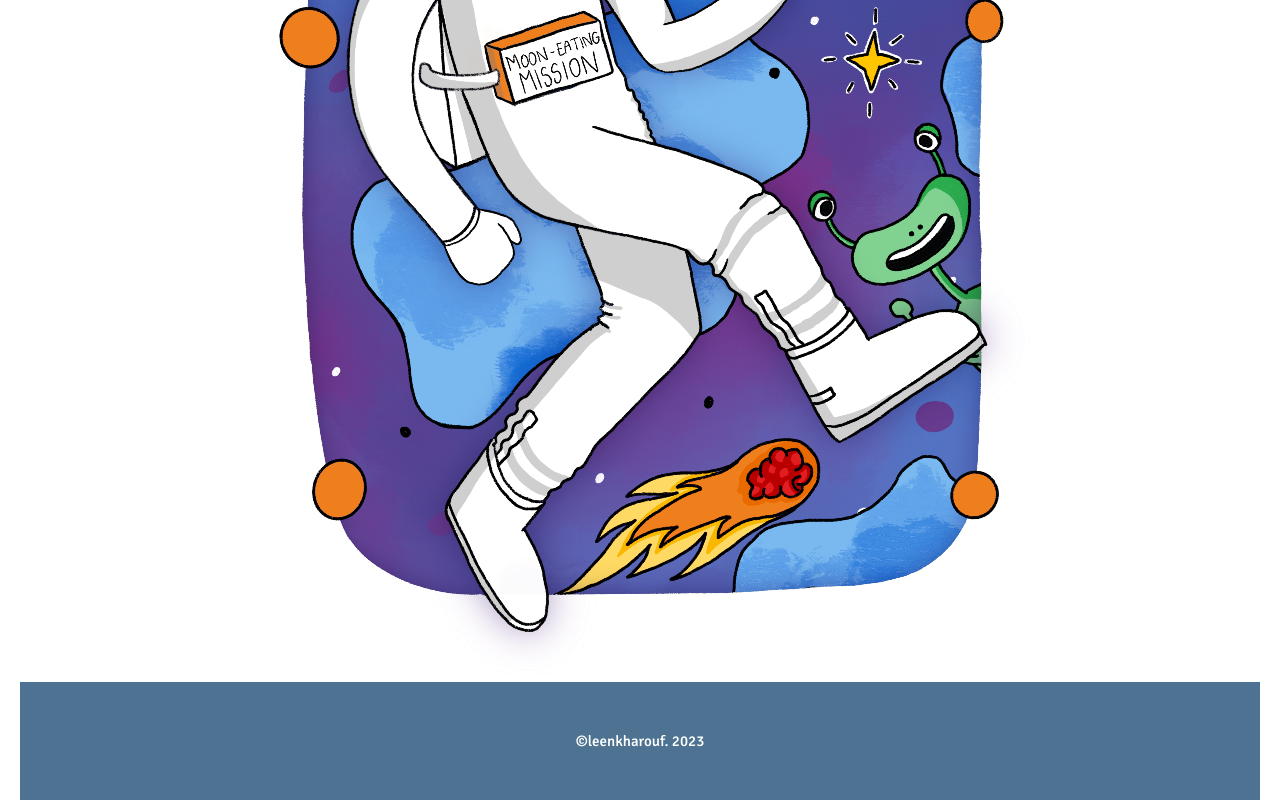
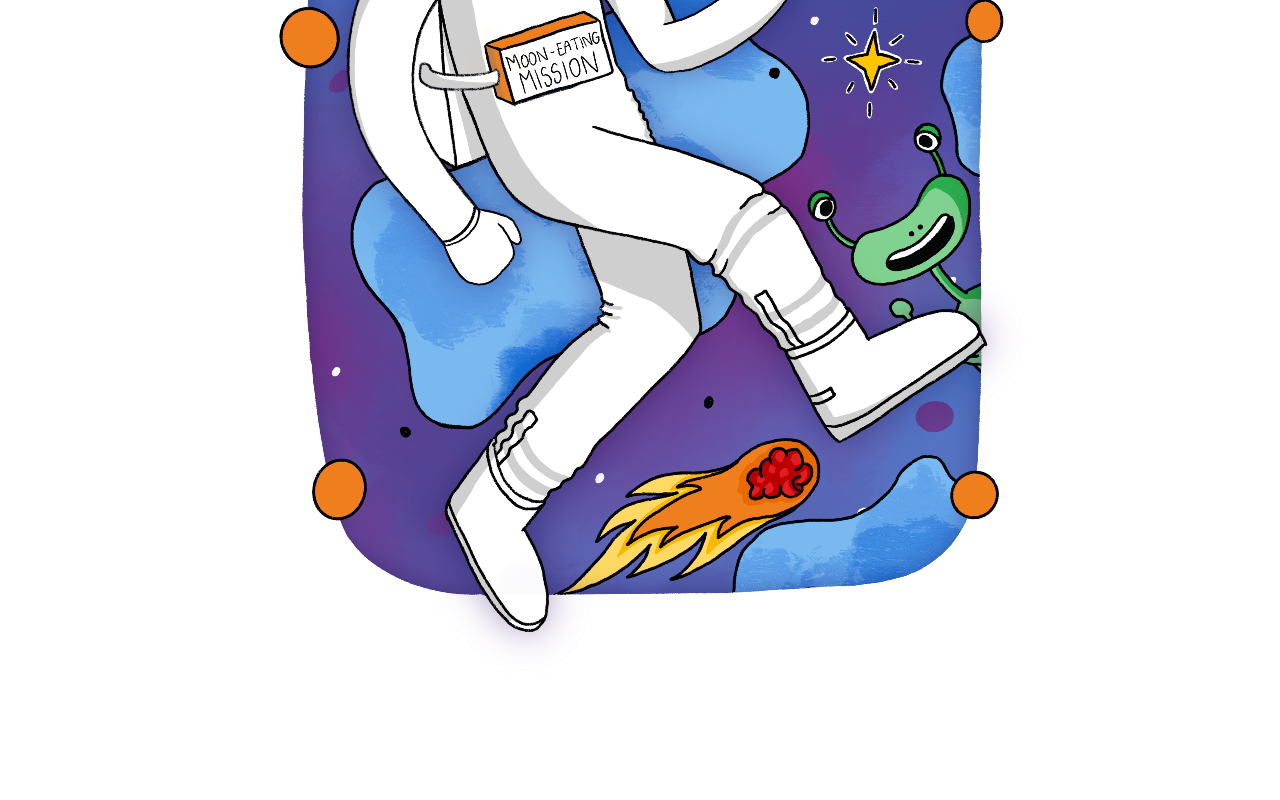
Before and after one commit to LeenKharouf/MyPortfolio, a plain HTML site: page pages/parallax.html in a window 1280 px wide. Shown: the part 518-1318 px from the top of the page. After the commit the page ends 1200 px from the top, so only its background shows below. Drawn offline with Linux system fonts and the light colour scheme; a web font is replaced by a local one.

Commit message:
remove footerrrr

```diff
--- a/pages/parallax.html
+++ b/pages/parallax.html
@@ -31,12 +31,6 @@
         </div>
 </body>
 
-<!-- Footer element -->
-<footer>
-    <!-- Displaying a footer message -->
-    <p> &copy;leenkharouf. 2023</p>
-</footer>
-
 <script type="text/javascript" src="../main.js"></script>
 
 </html>
```
